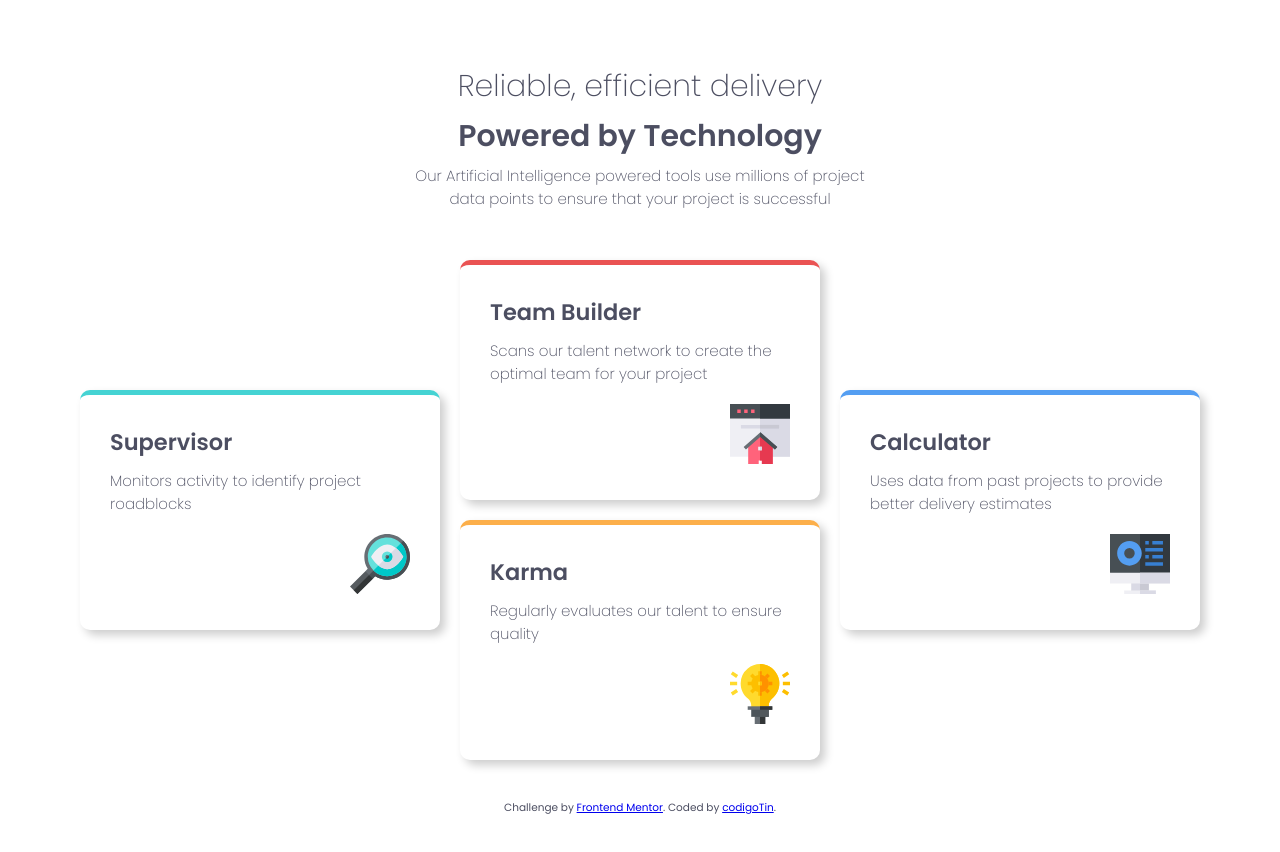
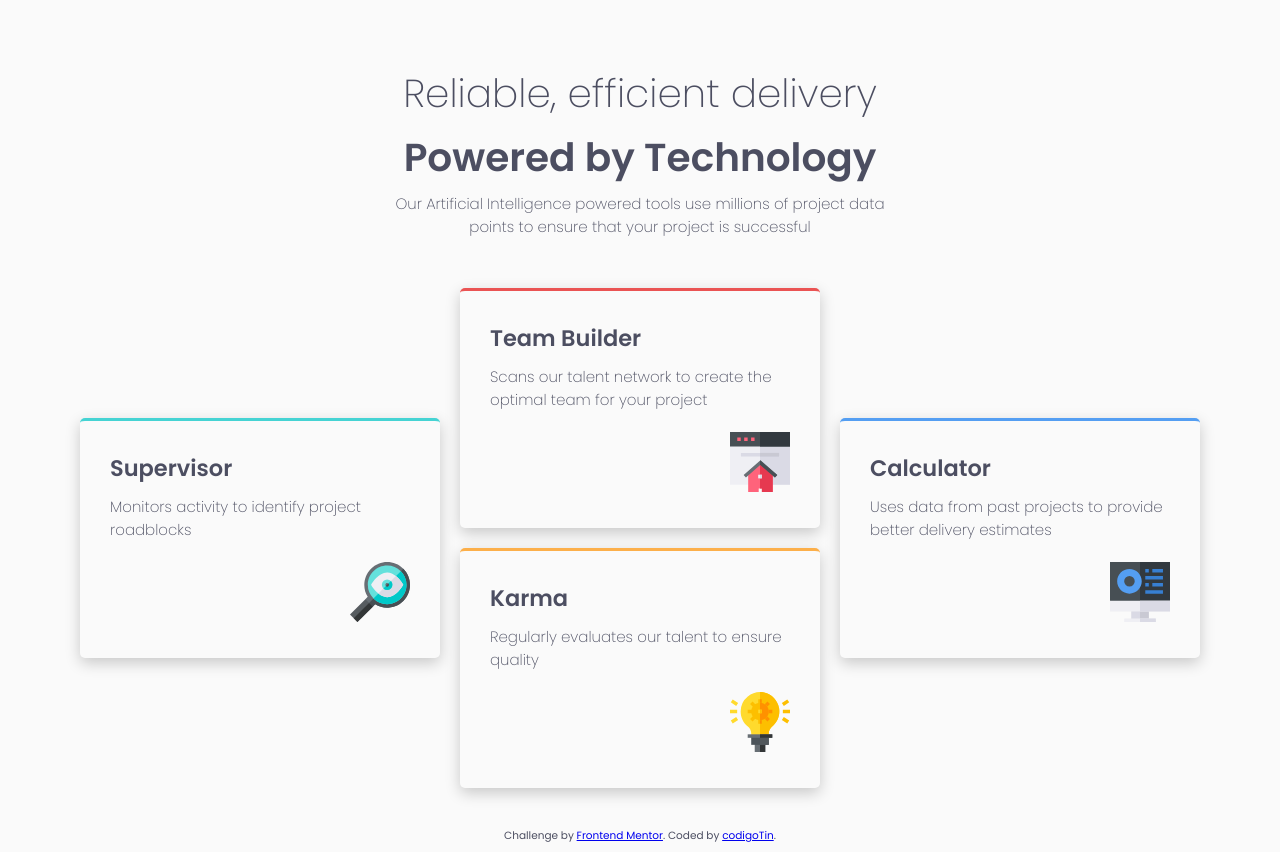
Before and after one commit to codigotin/four-card, a plain HTML site: page index.html in a window 1280 px wide. Before the commit the page ends 824 px from the top, so only its background shows below. Drawn offline with Linux system fonts and the light colour scheme.

Commit message:
FIX Box colors

```diff
--- a/style.css
+++ b/style.css
@@ -11,6 +11,7 @@ body {
     position: relative;
     padding: 5%;
     overflow-x: hidden;
+    background-color: var(--lightgrey);
 }
 
 main {
@@ -30,18 +31,18 @@ main {
 }
 
 .intro h1 {
-    font-size: 2rem;
+    font-size: 2.6rem;
     font-weight: 600;
 
 }
 
 .intro h2 {
-    font-size: 2rem;
+    font-size: 2.6rem;
     font-weight: 200;
 }
 
 .intro p {
-    width: 450px;
+    width: 500px;
     font-weight: 200;
 }
 
@@ -83,8 +84,8 @@ main {
     display: flex;
     flex-direction: column;
     justify-content: space-between;
-    box-shadow: 5px 5px 10px rgba(0, 0, 0, 0.2);
-    border-radius: 10px;
+    box-shadow: 0px 5px 15px rgba(0, 0, 0, 0.2);
+    border-radius: 5px;
     min-height: 240px;
 }
 
@@ -106,19 +107,19 @@ main {
 }
 
 .pink {
-    border-top: 5px solid var(--pink);
+    border-top: 3px solid var(--pink);
 }
 
 .cyan {
-    border-top: 5px solid var(--cyan);
+    border-top: 3px solid var(--cyan);
 }
 
 .yellow {
-    border-top: 5px solid var(--yellow);
+    border-top: 3px solid var(--yellow);
 }
 
 .blue {
-    border-top: 5px solid var(--blue);
+    border-top: 3px solid var(--blue);
 }
 
 
```
